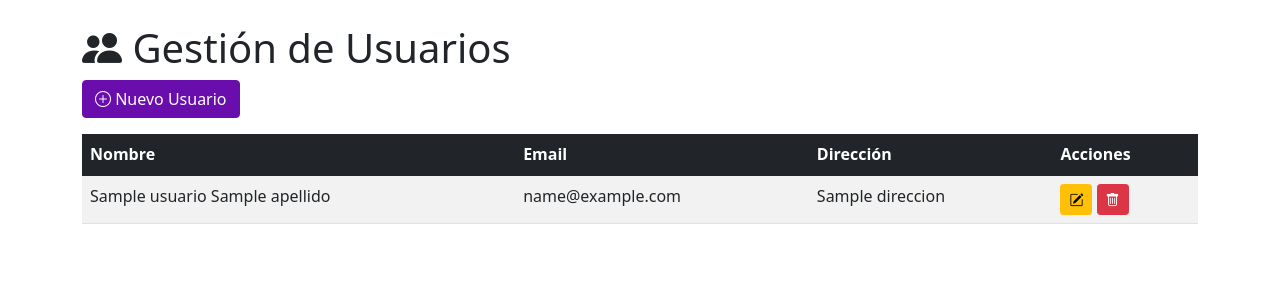
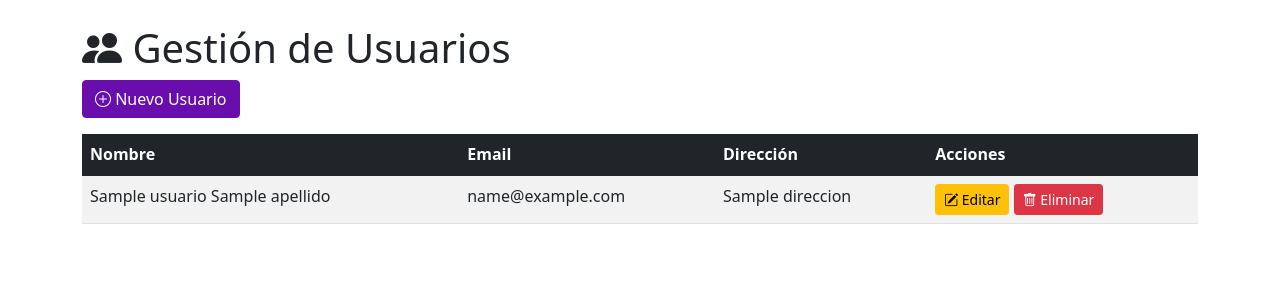
Before and after one commit to Azmo23/CRUD_Biblioteca, a Flask app: page /usuarios in a window 1280 px wide. Shown: the part 56-356 px from the top of the page. Run offline with Flask 3, Linux system fonts and the light colour scheme; a database or web service that is not in the repository returns one stand-in record (values such as "Sample title"); some libraries are stand-ins or nearby versions.

Commit message:
Plantilla HTML destinada para la vista principal del CRUD usuarios.
Cotiene botonones destinados para:

- Botón para agragar usuario que redirecciona hacia el formulario para el registro de un nuevo usuario.

- Botón para editar la información y subida a la base de datos que lleva hacia el formulario de registro que en este caso se emplea para editar.

- Botón para eliminar documentos subidos ya al CRUD.

```diff
--- a/templates/usuarios/index.html
+++ b/templates/usuarios/index.html
@@ -2,7 +2,7 @@
 
 {% block content %}
 <h1><i class="bi bi-people-fill"></i> Gestión de Usuarios</h1>
-<a href="/usuarios/agregar" class="btn btn-primary mb-3">
+<a href="{{ url_for('agregar_usuario') }}" class="btn btn-primary mb-3">
     <i class="bi bi-plus-circle"></i> Nuevo Usuario
 </a>
 
@@ -22,12 +22,12 @@
             <td>{{ usuario.email }}</td>
             <td>{{ usuario.direccion }}</td>
             <td>
-                <a href="/usuarios/editar/{{ usuario._id }}" class="btn btn-warning btn-sm">
-                    <i class="bi bi-pencil-square"></i>
+                <a href="{{ url_for('editar_usuario', id=usuario._id) }}" class="btn btn-warning btn-sm">
+                    <i class="bi bi-pencil-square"></i> Editar
                 </a>
-                <a href="/usuarios/eliminar/{{ usuario._id }}" class="btn btn-danger btn-sm"
+                <a href="{{ url_for('eliminar_usuario', id=usuario._id) }}" class="btn btn-danger btn-sm"
                     onclick="return confirm('¿Eliminar este usuario?')">
-                    <i class="bi bi-trash"></i>
+                    <i class="bi bi-trash"></i> Eliminar
                 </a>
             </td>
         </tr>
```
